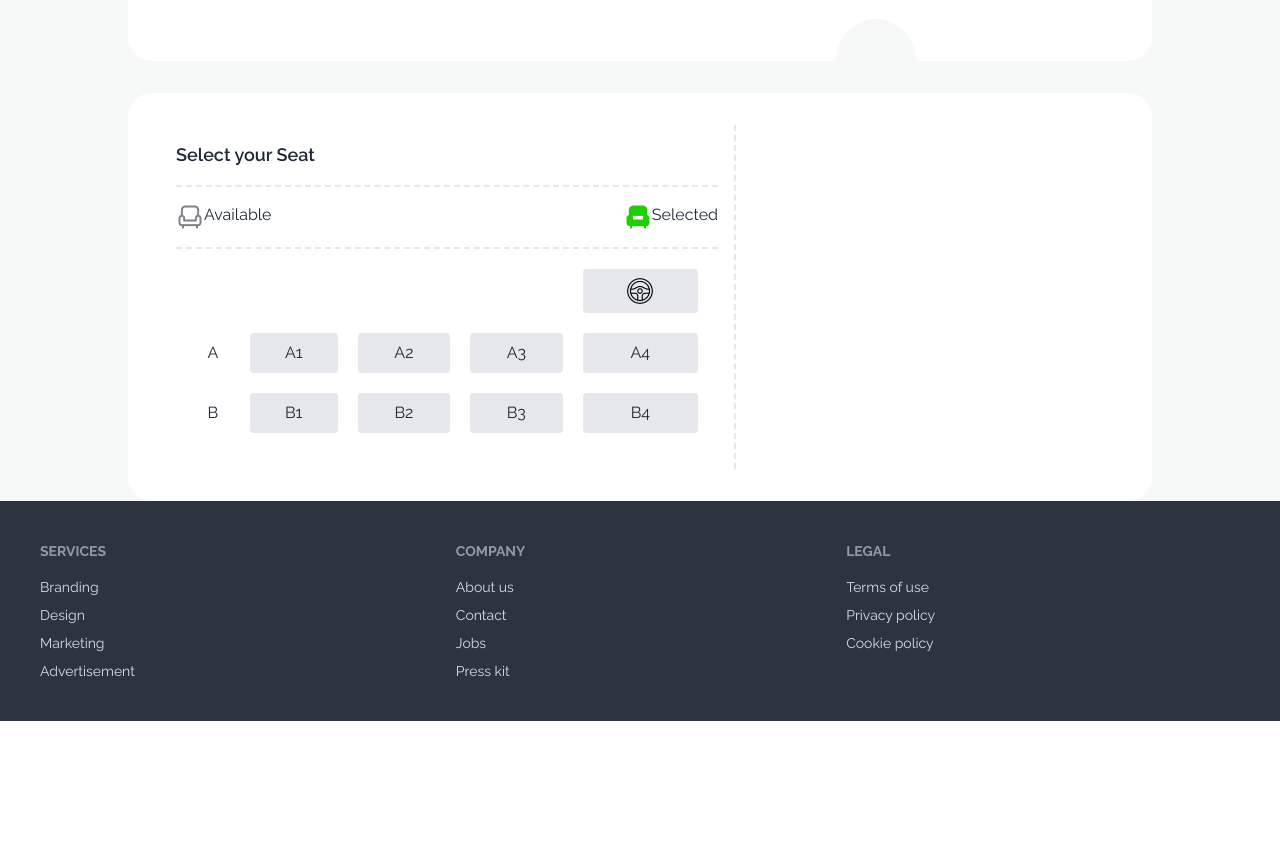
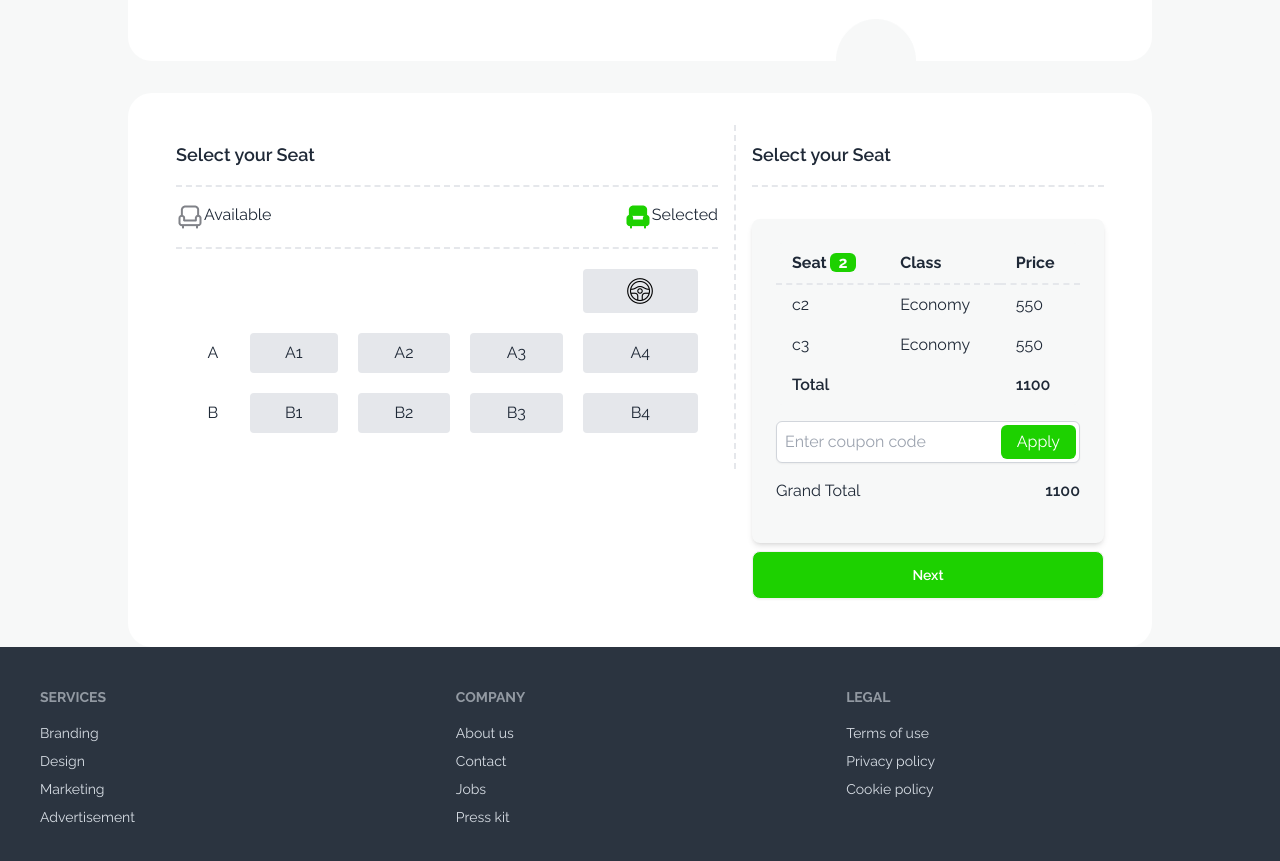
Before and after one commit to AbdullaAlHarun/smart-ticketing, a plain HTML site: page index.html in a window 1280 px wide. Shown: the part 1853-2714 px from the top of the page. Before the commit the page ends 2574 px from the top, so only its background shows below. Drawn offline with nearby package versions, Linux system fonts and the light colour scheme; a script that the page names is missing.

Commit message:
Added Ticket price Section!

```diff
--- a/index.html
+++ b/index.html
@@ -150,7 +150,7 @@
             </div>
 
         <!--Buy Ticket  Section-->
-            <div class="ticket-container p-8 ml-4 mr-4 lg:ml-32 lg:mr-32 bg-[#fff] rounded-3xl mt-8">
+            <div class="ticket-container p-8 ml-4 mr-4 lg:ml-32 lg:mr-32 bg-[#fff] rounded-3xl mt-8 flex">
                 <div class="left-section w-3/5">
                     <div class="flex justify-center">
                         <div class="w-full border-dashed border-r-2 p-4">
@@ -188,10 +188,55 @@
                 </div>
 
                 <!--Right Section-->
-                <div class="right-section w-2/5">
+                <div class="right-section w-2/5 p-4">
+                  <div class="w-full border-dashed border-b-2">
+                    <h2 class="text-lg font-semibold mb-4">Select your Seat</h2>
+                  </div>
 
+                  <div class="max-w-lg mx-auto bg-[#F7F8F8] p-6 rounded-lg shadow-md mt-8">
+
+                    <table class="w-full bg-[#F7F8F8] rounded-md ">
+                      <thead>
+                        <tr class="border-dashed border-b-2">
+                          <th class="px-4 py-2 text-left">Seat <span class="bg-[#1DD100] text-[#fff] px-2 rounded-md">2</span></th>
+                          <th class="px-4 py-2 text-left">Class</th>
+                          <th class="px-4 py-2 text-left">Price</th>
+                        </tr>
+                      </thead>
+                      <tbody>
+                        <tr>
+                          <td class="px-4 py-2">c2</td>
+                          <td class="px-4 py-2">Economy</td>
+                          <td class="px-4 py-2">550</td>
+                        </tr>
+                        <tr>
+                          <td class="px-4 py-2">c3</td>
+                          <td class="px-4 py-2">Economy</td>
+                          <td class="px-4 py-2">550</td>
+                        </tr>
+                      </tbody>
+                      <tfoot>
+                        <tr>
+                          <td class="px-4 py-2 font-semibold">Total</td>
+                          <td class="px-4 py-2"></td>
+                          <td id="total" class="px-4 py-2 font-semibold">1100</td>
+                        </tr>
+                      </tfoot>
+                    </table>
+                    <div class="mt-4 relative">
+                      <input type="text" id="coupon" name="coupon" placeholder="Enter coupon code" class="mt-1 p-2 block w-full rounded-md border border-gray-300 shadow-sm focus:border-indigo-300 focus:ring focus:ring-indigo-200 focus:ring-opacity-50 pr-12">
+                      <button class="absolute inset-y-0 right-0 m-1 px-4 py-1 bg-[#1DD100] text-[#fff] rounded-md">Apply</button>
+                    </div>
+
+                    <div class="flex justify-between text-center py-4 ">
+                        <h2 classs="font-semibold">Grand Total</h2>
+                        <h3 id="grand-total" class="font-semibold">1100</h3>
+                    </div>
+                  </div>
+
+                 <button class="btn w-full bg-[#1DD100] text-[#fff] mt-2">Next</button>
                 </div>
-            </div>
+          </div>
         </section>
 
     </main>
```
